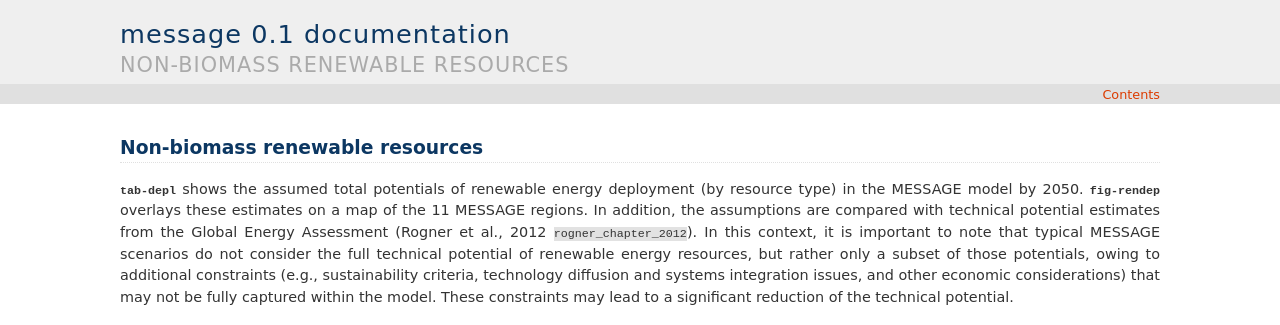
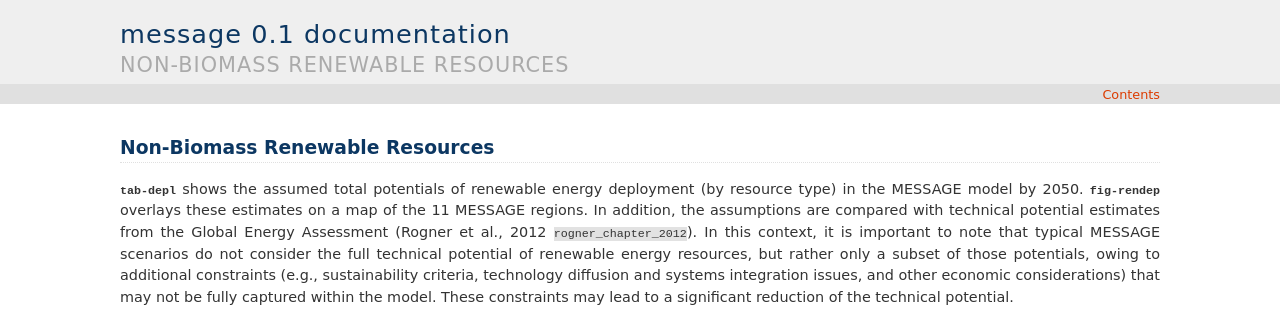
Before and after one commit to iiasa/message_doc, a Sphinx documentation site: the page built from source/message_globiom/energy/resource/renewable.rst, in a window 1280 px wide. Shown: the top 325 px of the page. Built offline with Sphinx 7.4.7, drawn with Linux system fonts in a browser that asks for light colours; pages that are not in the unit, such as notebooks, are missing from menus; cross-references to code outside the pages are shown as plain code.

```diff
--- a/source/message_globiom/energy/resource/renewable.rst
+++ b/source/message_globiom/energy/resource/renewable.rst
@@ -1,6 +1,6 @@
 .. _renewable:
 
-Non-biomass renewable resources
+Non-Biomass Renewable Resources
 ================================
 :numref:`tab-depl` shows the assumed total potentials of renewable energy deployment (by resource type) in the MESSAGE model by 2050. :numref:`fig-rendep` overlays these estimates on a map of the 11 MESSAGE regions. In addition, the assumptions are compared with technical potential estimates from the Global Energy Assessment (Rogner et al., 2012 :cite:`rogner_chapter_2012`).  In this context, it is important to note that typical MESSAGE scenarios do not consider the full technical potential of renewable energy resources, but rather only a subset of those potentials, owing to additional constraints (e.g., sustainability criteria, technology diffusion and systems integration issues, and other economic considerations) that may not be fully captured within the model. These constraints may lead to a significant reduction of the technical potential.
 
```
